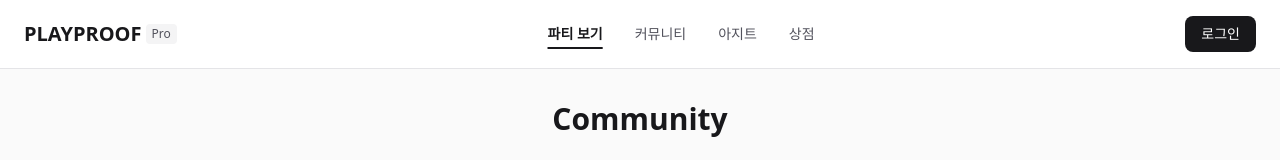
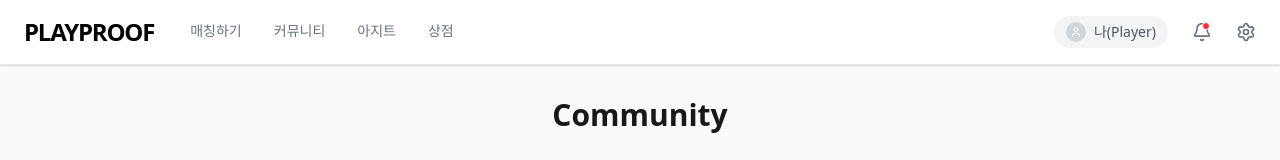
Before and after one commit to Playproof-Umc/Playproof-Frontend, a React (Vite) app in the folder Playproof/: page /community in a window 1280 px wide. Shown: the top 160 px of the page. Built offline with nearby package versions, Linux system fonts and the light colour scheme.

Commit message:
feat: CommunityPage Navbar 연결 및 프로필 영역 클릭 이벤트 추가

```diff
--- a/Playproof/src/components/layout/Navbar.tsx
+++ /dev/null
@@ -1,53 +0,0 @@
-import * as React from "react";
-
-export function Navbar() {
-  return (
-    <header className="sticky top-0 z-50 border-b border-zinc-200 bg-white">
-      <div className="mx-auto flex max-w-7xl items-center justify-between px-6 py-4">
-        {/* 로고 */}
-        <div className="flex items-center gap-1">
-          <h1 className="text-xl font-bold text-zinc-900">PLAYPROOF</h1>
-          <span className="rounded bg-zinc-100 px-1.5 py-0.5 text-xs font-medium text-zinc-600">
-            Pro
-          </span>
-        </div>
-
-        {/* 네비게이션 메뉴 */}
-        <nav className="hidden items-center gap-8 md:flex">
-          <a
-            href="#"
-            className="text-sm font-semibold text-zinc-900 underline decoration-2 underline-offset-8"
-          >
-            파티 보기
-          </a>
-          <a
-            href="/community"
-            className="text-sm font-medium text-zinc-600 hover:text-zinc-900"
-          >
-            커뮤니티
-          </a>
-          <a
-            href="#"
-            className="text-sm font-medium text-zinc-600 hover:text-zinc-900"
-          >
-            아지트
-          </a>
-          <a
-            href="#"
-            className="text-sm font-medium text-zinc-600 hover:text-zinc-900"
-          >
-            상점
-          </a>
-        </nav>
-
-        {/* 로그인 버튼 */}
-        <button
-          type="button"
-          className="rounded-lg bg-zinc-900 px-4 py-2 text-sm font-medium text-white hover:bg-zinc-800"
-        >
-          로그인
-        </button>
-      </div>
-    </header>
-  );
-}
--- a/Playproof/src/pages/Community/CommunityPage.tsx
+++ b/Playproof/src/pages/Community/CommunityPage.tsx
@@ -1,6 +1,6 @@
 import React from "react";
 import { useNavigate, useSearchParams } from "react-router-dom";
-import { Navbar } from "@/components/layout/Navbar";
+import { Navbar } from "@/components/common/Navbar";
 import { CommunityTabs } from "@/pages/Community/components/CommunityTabs";
 import { CommunitySearchBar } from "@/pages/Community/components/CommunitySearchBar";
 import { HighlightFeed } from "@/pages/Community/components/HighlightFeed";
--- a/Playproof/src/pages/Community/PostDetailPage.tsx
+++ b/Playproof/src/pages/Community/PostDetailPage.tsx
@@ -1,7 +1,7 @@
 import React from "react";
 import { useNavigate, useParams, useSearchParams } from "react-router-dom";
-import { ArrowLeft, Share2, Bell, MoreVertical, Heart, Eye, MessageCircle } from "lucide-react";
-import { Navbar } from "@/components/layout/Navbar";
+import { ArrowLeft, Share2, MoreVertical, Heart, Eye, MessageCircle } from "lucide-react";
+import { Navbar } from "@/components/common/Navbar";
 import { MOCK_BOARD_POSTS, MOCK_COMMENTS } from "@/data/mockData";
 
 export default function PostDetailPage() {
--- a/Playproof/src/pages/Community/components/HighlightCard.tsx
+++ b/Playproof/src/pages/Community/components/HighlightCard.tsx
@@ -15,7 +15,7 @@ export function HighlightCard({ post, onPostClick }: HighlightCardProps) {
 
   const handleProfileClick = (e: React.MouseEvent) => {
     e.stopPropagation();
-    navigate(`/players/${post.id}`);
+    navigate('/user/user-1');
   };
 
   const handleShare = (e: React.MouseEvent) => {
--- a/Playproof/src/pages/Home/HomePage.tsx
+++ b/Playproof/src/pages/Home/HomePage.tsx
@@ -1,5 +1,5 @@
 import * as React from "react";
-import { Navbar } from "@/components/layout/Navbar";
+import { Navbar } from "@/components/common/Navbar";
 import { UserSummaryCard } from "@/pages/Home/components/UserSummaryCard";
 import { PartyCard } from "@/features/team/components/PartyCard";
 import { FriendList } from "@/features/user/components/FriendList";
```
